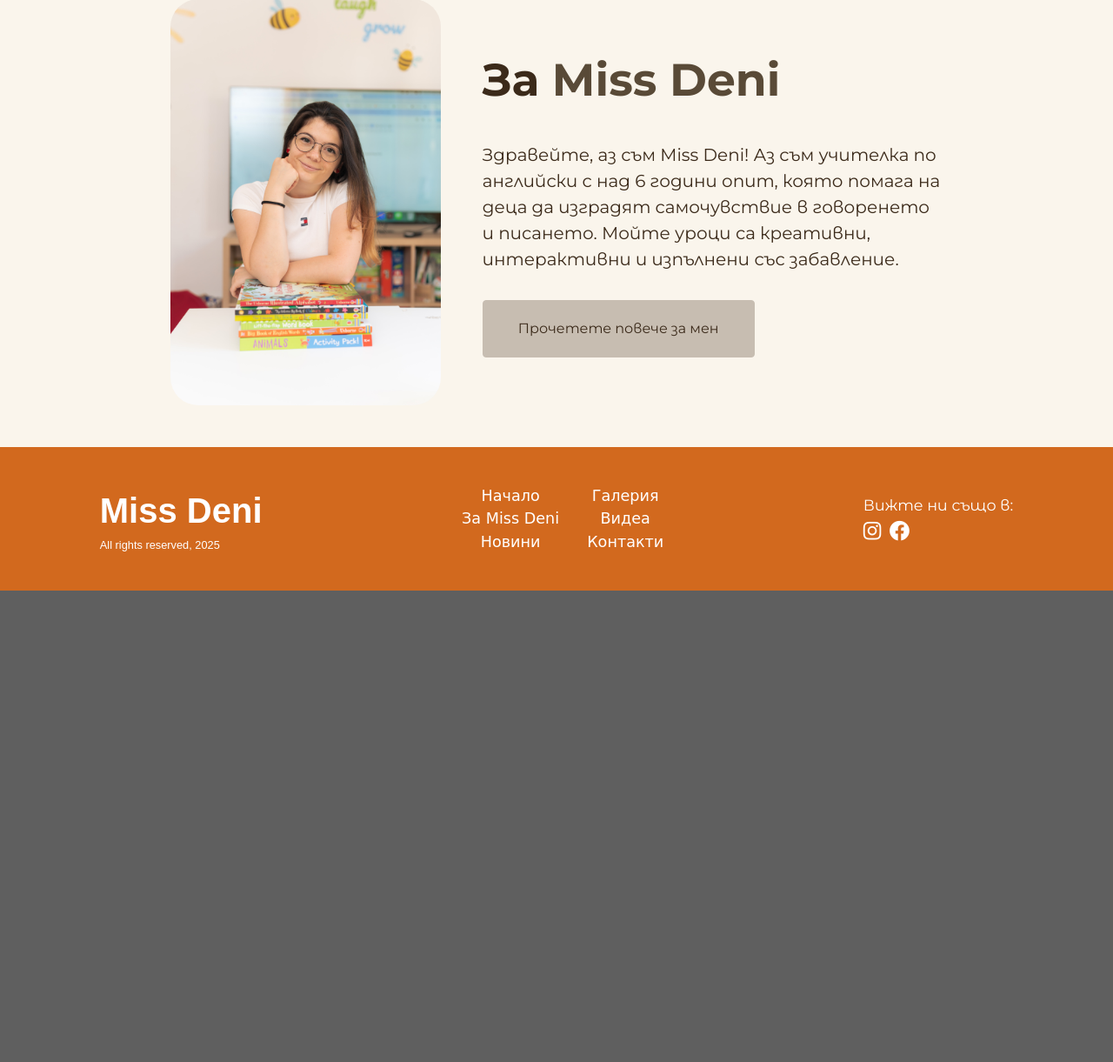
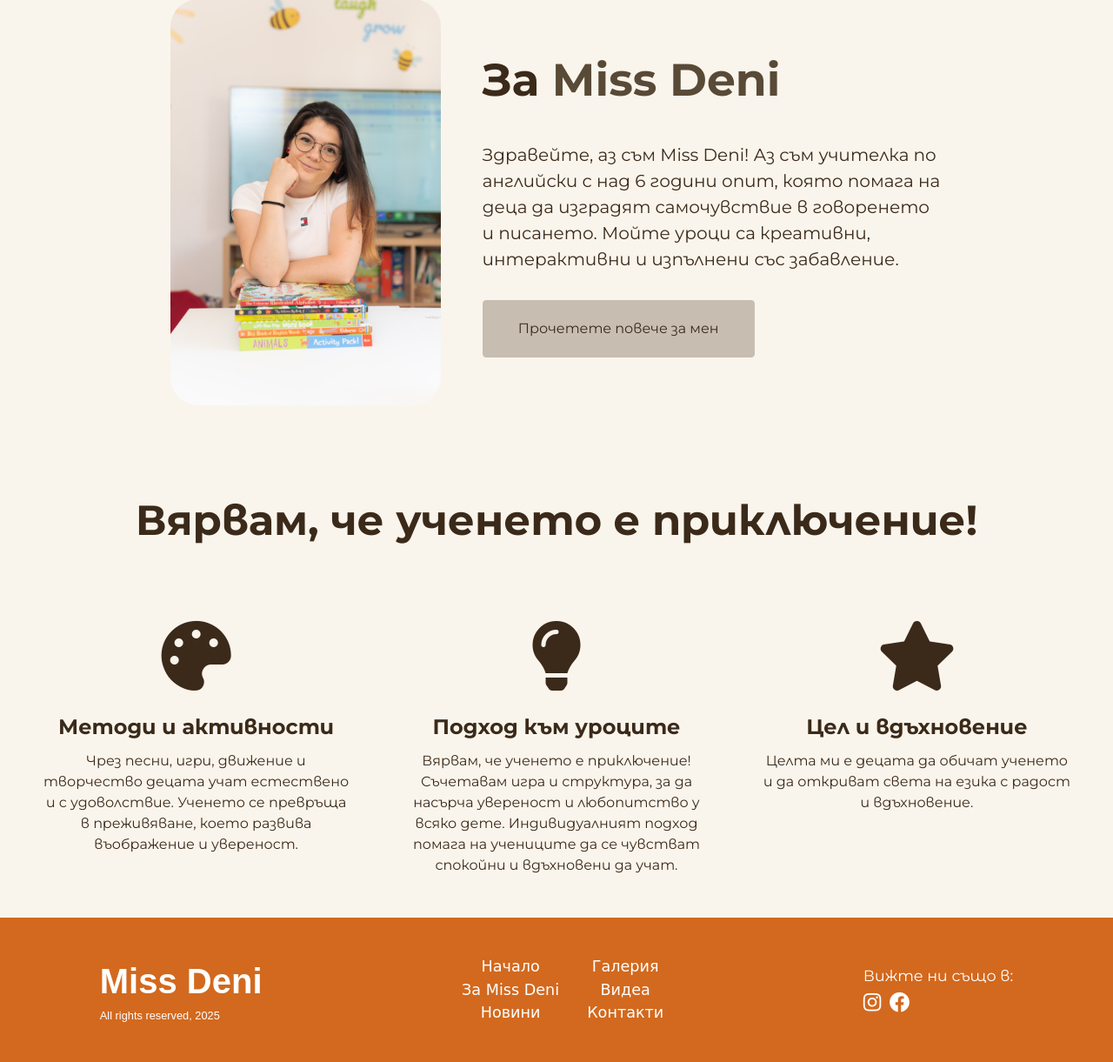
Before and after one commit to Mario-Lupo-Ciaponi/Miss_Deni, a Django app: page / in a window 1280 px wide. Shown: the part 863-2084 px from the top of the page at 87% size. Before the commit the page ends 1542 px from the top, so only its background shows below. Run offline with Django 5.2, Linux system fonts and the light colour scheme; some libraries are stand-ins or nearby versions; some web fonts are replaced.

Commit message:
Feat: added approach section

```diff
--- a/static/styles/common/footer.css
+++ b/static/styles/common/footer.css
@@ -36,7 +36,6 @@
 }
 
 .footer-content .links .links .item {
-  list-style-type: none;
   margin: calc(var(--margin-common-value) * 2) 0;
 }
 
@@ -44,7 +43,7 @@
 .footer-content .links-column .link {
   text-decoration: none;
   color: white;
-  transition: color 0.5s;
+  transition: color 0.5s ease-in-out;
   font-family: "Playpen Sans", cursive;
   font-optical-sizing: auto;
   font-weight: 400;
@@ -67,7 +66,7 @@
 
 .footer-content .social-media-links .social-link .icon {
   color: white;
-  transition: color 0.5s;
+  transition: color 0.5s ease-in-out;
 }
 
 .footer-content .social-media-links .social-link .icon:hover {
--- a/static/styles/common/index.css
+++ b/static/styles/common/index.css
@@ -50,3 +50,40 @@
 .about-overview .overview-content .about-us-link:hover{
   background-color: #ded3d3;
 }
+
+.approach-section {
+  padding: 3rem;
+}
+
+.approach-section .section-header {
+  text-align: center;
+  margin-bottom: 5rem;
+}
+
+.approach-section .section-header .header-title {
+  font-size: 3rem;
+}
+
+.approach-section .columns {
+  display: flex;
+  flex-wrap: wrap;
+  justify-content: space-between;
+}
+
+.approach-section .columns .approach-column {
+  width: 30%;
+  text-align: center;
+}
+
+.approach-section .columns .approach-column .column-header {
+  margin-bottom: 0.6rem;
+}
+
+.approach-section .columns .approach-column .column-header .icon{
+  margin-bottom: 1.5rem;
+  font-size: 5rem;
+}
+
+.approach-section .columns .approach-column .column-header .approach-title{
+  font-size: 1.5rem;
+}
--- a/static/styles/common/navbar.css
+++ b/static/styles/common/navbar.css
@@ -35,7 +35,6 @@
 }
 
 .navbar .links .item {
-  list-style-type: none;
   position: relative;
 }
 
--- a/static/styles/common/reset.css
+++ b/static/styles/common/reset.css
@@ -52,3 +52,12 @@ h1, h2, h3, h4, h5, h6 {
 #root, #__next {
   isolation: isolate;
 }
+
+/*
+  11. Remove padding and list style type from list
+*/
+ul,
+ol {
+  list-style: none;
+  padding: 0;
+}
--- a/templates/index.html
+++ b/templates/index.html
@@ -35,6 +35,46 @@
         <a href="{% url "about" %}" class="about-us-link">Прочетете повече за мен</a>
       </div>
     </div>
+  </section>
 
+  <section class="approach-section">
+    <header class="section-header">
+      <h2 class="header-title">Вярвам, че ученето е приключение!</h2>
+    </header>
+
+    <div class="columns">
+      <article class="approach-column">
+        <header class="column-header">
+          <i class="fas fa-palette icon"></i>
+          <h3 class="approach-title">Методи и активности</h3>
+        </header>
+
+        <p class="approach-description">
+          Чрез песни, игри, движение и творчество децата учат естествено и с удоволствие. Ученето се превръща в
+          преживяване, което развива въображение и увереност.
+        </p>
+      </article>
+      <article class="approach-column">
+        <header class="column-header">
+          <i class="fas fa-lightbulb icon"></i>
+          <h3 class="approach-title">Подход към уроците</h3>
+        </header>
+
+        <p class="approach-description">
+          Вярвам, че ученето е приключение! Съчетавам игра и структура, за да насърча увереност и любопитство у всяко
+          дете. Индивидуалният подход помага на учениците да се чувстват спокойни и вдъхновени да учат.
+        </p>
+      </article>
+      <article class="approach-column">
+        <header class="column-header">
+          <i class="fas fa-star icon"></i>
+          <h3 class="approach-title">Цел и вдъхновение</h3>
+        </header>
+
+        <p class="approach-description">
+          Целта ми е децата да обичат ученето и да откриват света на езика с радост и вдъхновение.
+        </p>
+      </article>
+    </div>
   </section>
 {% endblock %}
```
